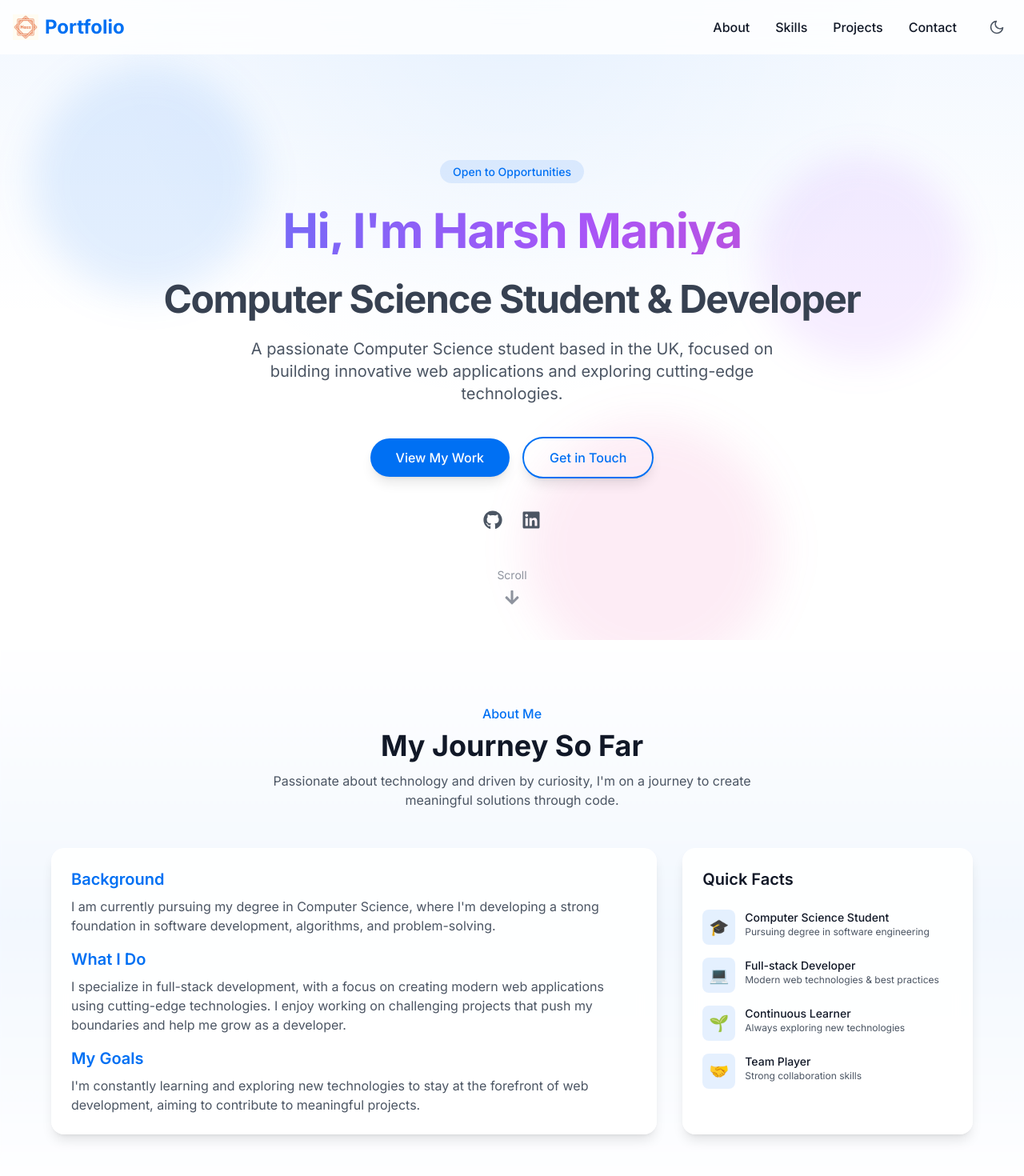
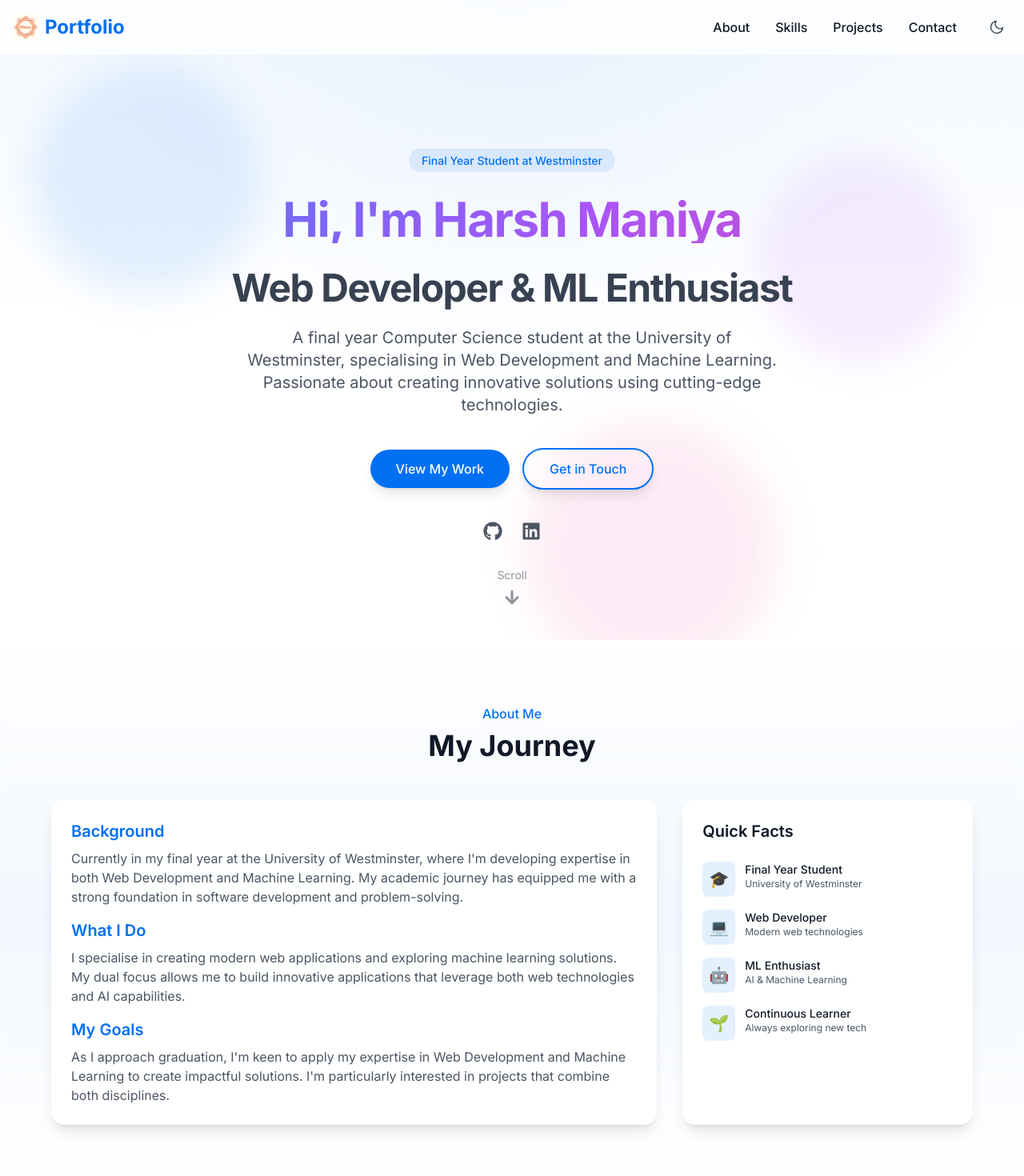
Before and after one commit to Mr-Harsh14/My-Portfolio, a Next.js app: page / in a window 1280 px wide. Shown: the top 1470 px of the page at 80% size. Built offline with nearby package versions, Linux system fonts and the light colour scheme.

Commit message:
text update

```diff
--- a/src/app/layout.tsx
+++ b/src/app/layout.tsx
@@ -6,8 +6,8 @@ import { ThemeProvider } from '@/components/ThemeProvider'
 const inter = Inter({ subsets: ['latin'], variable: '--font-inter' })
 
 export const metadata: Metadata = {
-  title: 'Harsh Maniya | Portfolio',
-  description: 'Personal portfolio showcasing my projects, skills, and experiences as a Computer Science student in the UK.',
+  title: 'Harsh Maniya | Computer Science Portfolio',
+  description: 'Final year Computer Science student at the University of Westminster, specialising in Web Development and Machine Learning. View my projects and experience.',
   icons: {
     icon: [
       {
--- a/src/app/page.tsx
+++ b/src/app/page.tsx
@@ -40,7 +40,7 @@ export default function Home() {
                 className="relative inline-block"
               >
                 <span className="bg-primary/10 dark:bg-primary/20 text-primary px-4 py-1.5 rounded-full text-sm font-medium">
-                  Open to Opportunities
+                  Final Year Student at Westminster
                 </span>
               </motion.div>
 
@@ -53,7 +53,7 @@ export default function Home() {
                 <span className="hero-gradient inline-block mb-4">Hi, I'm Harsh Maniya</span>
                 <br />
                 <span className="text-3xl sm:text-4xl md:text-5xl text-gray-700 dark:text-gray-300 mt-4 block">
-                  Computer Science Student & Developer
+                  Web Developer & ML Enthusiast
                 </span>
               </motion.h1>
 
@@ -63,8 +63,9 @@ export default function Home() {
                 animate={{ opacity: 1, y: 0 }}
                 transition={{ duration: 0.5, delay: 0.4 }}
               >
-                A passionate Computer Science student based in the UK, focused on building
-                innovative web applications and exploring cutting-edge technologies.
+                A final year Computer Science student at the University of Westminster,
+                specialising in Web Development and Machine Learning. Passionate about
+                creating innovative solutions using cutting-edge technologies.
               </motion.p>
 
               <motion.div
@@ -160,17 +161,8 @@ export default function Home() {
                 whileInView={{ opacity: 1, y: 0 }}
                 viewport={{ once: true }}
               >
-                My Journey So Far
+                My Journey
               </motion.h2>
-              <motion.p
-                className="text-gray-600 dark:text-gray-400 max-w-2xl mx-auto"
-                initial={{ opacity: 0, y: 20 }}
-                whileInView={{ opacity: 1, y: 0 }}
-                viewport={{ once: true }}
-                transition={{ delay: 0.1 }}
-              >
-                Passionate about technology and driven by curiosity, I'm on a journey to create meaningful solutions through code.
-              </motion.p>
             </div>
 
             <div className="grid lg:grid-cols-3 gap-8 items-stretch">
@@ -186,25 +178,28 @@ export default function Home() {
                     <div>
                       <h3 className="text-xl font-semibold mb-2 text-primary">Background</h3>
                       <p className="text-gray-600 dark:text-gray-400">
-                        I am currently pursuing my degree in Computer Science, where I'm developing
-                        a strong foundation in software development, algorithms, and problem-solving.
+                        Currently in my final year at the University of Westminster, where I'm
+                        developing expertise in both Web Development and Machine Learning. My
+                        academic journey has equipped me with a strong foundation in software
+                        development and problem-solving.
                       </p>
                     </div>
 
                     <div>
                       <h3 className="text-xl font-semibold mb-2 text-primary">What I Do</h3>
                       <p className="text-gray-600 dark:text-gray-400">
-                        I specialize in full-stack development, with a focus on creating modern web applications
-                        using cutting-edge technologies. I enjoy working on challenging projects that push
-                        my boundaries and help me grow as a developer.
+                        I specialise in creating modern web applications and exploring machine
+                        learning solutions. My dual focus allows me to build innovative
+                        applications that leverage both web technologies and AI capabilities.
                       </p>
                     </div>
 
                     <div>
                       <h3 className="text-xl font-semibold mb-2 text-primary">My Goals</h3>
                       <p className="text-gray-600 dark:text-gray-400">
-                        I'm constantly learning and exploring new technologies to stay at the forefront
-                        of web development, aiming to contribute to meaningful projects.
+                        As I approach graduation, I'm keen to apply my expertise in Web Development
+                        and Machine Learning to create impactful solutions. I'm particularly
+                        interested in projects that combine both disciplines.
                       </p>
                     </div>
                   </div>
@@ -224,23 +219,23 @@ export default function Home() {
                   {[
                     {
                       emoji: '🎓',
-                      text: 'Computer Science Student',
-                      desc: 'Pursuing degree in software engineering'
+                      text: 'Final Year Student',
+                      desc: 'University of Westminster'
                     },
                     {
                       emoji: '💻',
-                      text: 'Full-stack Developer',
-                      desc: 'Modern web technologies & best practices'
+                      text: 'Web Developer',
+                      desc: 'Modern web technologies'
+                    },
+                    {
+                      emoji: '🤖',
+                      text: 'ML Enthusiast',
+                      desc: 'AI & Machine Learning'
                     },
                     {
                       emoji: '🌱',
                       text: 'Continuous Learner',
-                      desc: 'Always exploring new technologies'
-                    },
-                    {
-                      emoji: '🤝',
-                      text: 'Team Player',
-                      desc: 'Strong collaboration skills'
+                      desc: 'Always exploring new tech'
                     }
                   ].map((fact, index) => (
                     <motion.div
--- a/src/components/Footer.tsx
+++ b/src/components/Footer.tsx
@@ -9,9 +9,8 @@ export default function Footer() {
   const currentYear = new Date().getFullYear()
 
   const socialLinks = [
-    { icon: FaGithub, href: 'https://github.com', label: 'GitHub' },
-    { icon: FaLinkedin, href: 'https://linkedin.com', label: 'LinkedIn' },
-    { icon: FaTwitter, href: 'https://twitter.com', label: 'Twitter' },
+    { icon: FaGithub, href: 'https://github.com/harshmaniya', label: 'GitHub' },
+    { icon: FaLinkedin, href: 'https://linkedin.com/in/harsh-maniya', label: 'LinkedIn' },
     { icon: FaEnvelope, href: 'mailto:your.email@example.com', label: 'Email' }
   ]
 
@@ -35,9 +34,11 @@ export default function Footer() {
               Portfolio
             </Link>
             <p className="text-gray-600 dark:text-gray-400 text-sm">
-              Computer Science Student
+              Final Year Computer Science Student
               <br />
-              Building the future, one line of code at a time.
+              University of Westminster
+              <br />
+              Specialising in Web Development and Machine Learning
             </p>
           </div>
 
```
